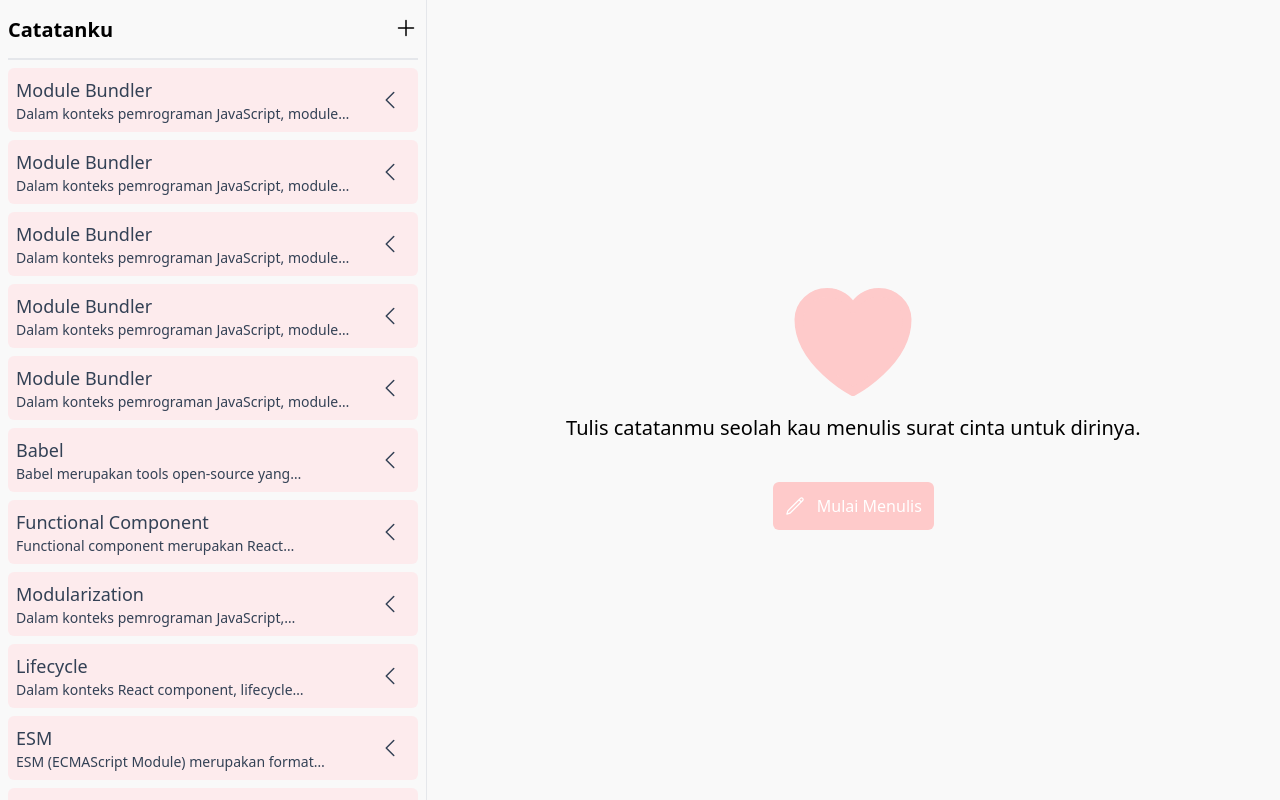
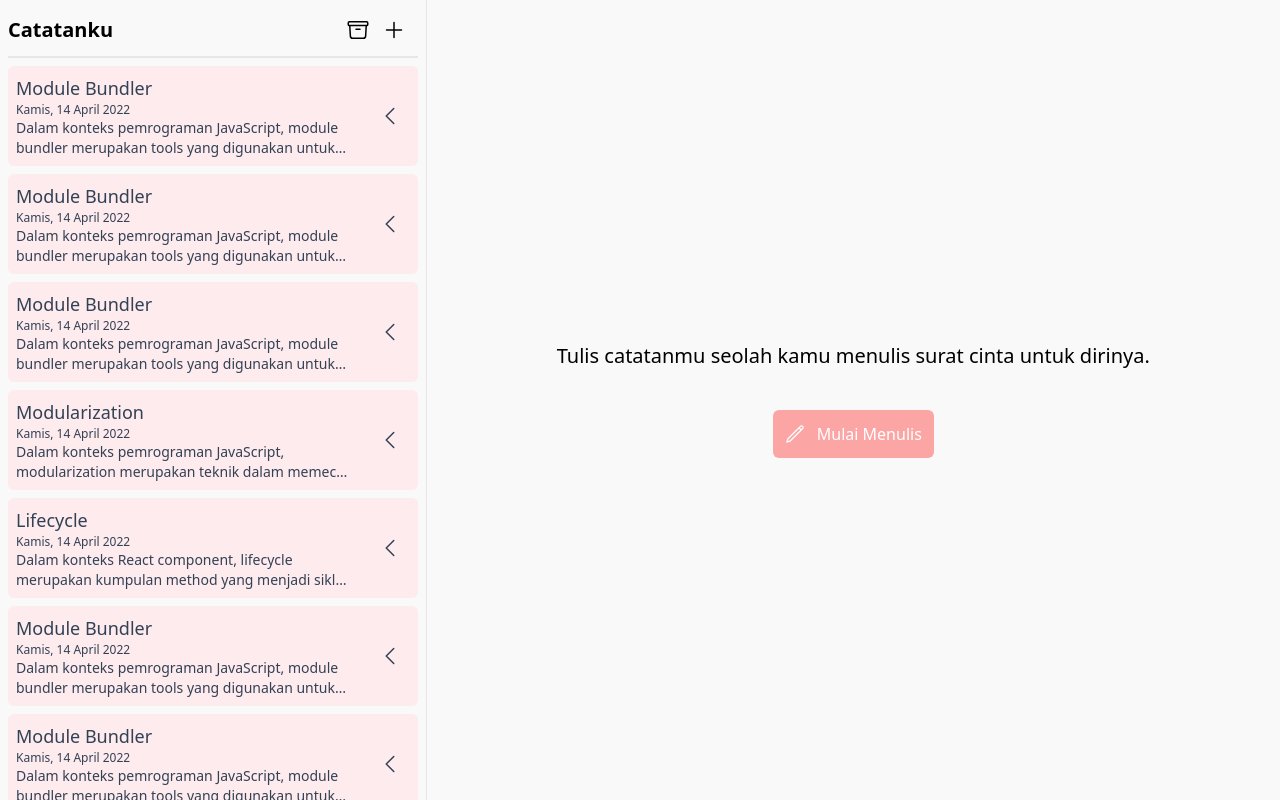
Before and after one commit to yuandahanif/chat-note, a React (Vite) app: page / in a window 1280 px wide. Built offline with nearby package versions, Linux system fonts and the light colour scheme.

Commit message:
feat: :sparkles: add archive and do data view

```diff
--- a/src/App.tsx
+++ b/src/App.tsx
@@ -4,15 +4,34 @@ import { getInitialData } from "./utils";
 
 function App() {
   const [notes, setNotes] = useState(getInitialData());
+  const [noteId, setNoteId] = useState<number | null>(null);
+  const [filter, setFilter] = useState<"unarchived" | "archived">("unarchived");
 
   const noteMemo = useMemo(() => {
-    const filteredData = notes.sort((p, n) => {
+    let filteredData = notes.sort((p, n) => {
       const p_date = new Date(p.createdAt).getTime();
       const n_date = new Date(n.createdAt).getTime();
       return n_date - p_date;
     });
+
+    filteredData = filteredData.filter((note) => {
+      return note.archived == (filter == "archived");
+    });
+
     return filteredData;
-  }, [notes]);
+  }, [notes, filter]);
+
+  const openNote = (id: number) => {
+    setNoteId(id);
+  };
+
+  const toggleArchivefilter = () => {
+    setNoteId(null);
+
+    setFilter((s) => {
+      return s == "archived" ? "unarchived" : "archived";
+    });
+  };
 
   const deleteNote = (id: number) => {
     setNotes((state) => {
@@ -21,15 +40,53 @@ function App() {
     });
   };
 
+  const toggleArchive = (id: number) => {
+    setNotes((state) => {
+      const newNotes = state.map((note) => {
+        if (note.id == id) {
+          note.archived = !note.archived;
+        }
+        return note;
+      });
+
+      return newNotes;
+    });
+  };
+
   return (
     <div className="mx-auto flex min-h-screen max-w-screen-2xl bg-main-white shadow-md">
-      <aside className="relative flex h-full max-h-screen w-full flex-col gap-y-5 overflow-y-auto overflow-x-hidden border-r p-2 pb-10 pt-0 md:w-1/3">
-        <div className=" flex flex-col">
+      <aside className="relative flex h-auto max-h-screen w-full flex-col gap-y-5 overflow-y-auto overflow-x-hidden border-r p-2 pb-5 pt-0 md:w-1/3">
+        <div className=" flex flex-col grow">
           <div className="sticky left-0 right-0 top-0 z-50 mb-2 flex justify-between border-b-2 bg-main-white pb-3 pt-4">
-            <h2 className="text-xl font-semibold">Catatanku</h2>
+            <h2 className="text-xl font-semibold">
+              {filter == "unarchived" ? "Catatanku" : "Arsip catatanku"}
+            </h2>
 
-            <div>
-              <button title="Tambah Catatan">
+            <div className="mr-3 flex gap-3">
+              <button
+                onClick={() => toggleArchivefilter()}
+                title="Arsip Catatan"
+                className="duration-300 hover:text-[#F4BFBF]"
+              >
+                <svg
+                  xmlns="http://www.w3.org/2000/svg"
+                  fill="none"
+                  viewBox="0 0 24 24"
+                  strokeWidth={1.5}
+                  stroke="currentColor"
+                  className="h-6 w-6"
+                >
+                  <path
+                    strokeLinecap="round"
+                    strokeLinejoin="round"
+                    d="M20.25 7.5l-.625 10.632a2.25 2.25 0 01-2.247 2.118H6.622a2.25 2.25 0 01-2.247-2.118L3.75 7.5M10 11.25h4M3.375 7.5h17.25c.621 0 1.125-.504 1.125-1.125v-1.5c0-.621-.504-1.125-1.125-1.125H3.375c-.621 0-1.125.504-1.125 1.125v1.5c0 .621.504 1.125 1.125 1.125z"
+                  />
+                </svg>
+              </button>
+              <button
+                title="Tambah Catatan"
+                className="duration-300 hover:text-[#F4BFBF]"
+              >
                 <svg
                   aria-label="Tambah"
                   xmlns="http://www.w3.org/2000/svg"
@@ -49,43 +106,41 @@ function App() {
             </div>
           </div>
 
-          <div className="flex flex-col gap-x-2 gap-y-2">
-            {noteMemo.map((note) => (
+          <div className="flex h-auto grow flex-col gap-x-2 gap-y-2">
+            {noteMemo.length > 0 ? (
+              noteMemo.map(
+                (note) =>
+                  note.archived == (filter == "archived") && (
                     <NoteListItem
                       key={note.id}
                       title={note.title}
                       body={note.body}
+                      created_at={note.createdAt}
+                      onDetailClick={() => openNote(note.id)}
                       onDelete={() => deleteNote(note.id)}
+                      onArchive={() => toggleArchive(note.id)}
                     />
-            ))}
+                  )
+              )
+            ) : (
+              <div className="my-auto flex h-auto w-full grow items-center justify-center">
+                <span>Tidak ada catatan.</span>
+              </div>
+            )}
           </div>
         </div>
       </aside>
 
       <main className="hidden flex-col md:flex md:w-2/3">
+        {noteId == null && (
           <div className="flex h-full w-full flex-col items-center justify-center">
-          <svg
-            xmlns="http://www.w3.org/2000/svg"
-            fill="currentColor"
-            viewBox="0 0 24 24"
-            strokeWidth={1.5}
-            stroke="currentColor"
-            className="h-36 w-36 text-red-200"
-          >
-            <path
-              strokeLinecap="round"
-              strokeLinejoin="round"
-              d="M21 8.25c0-2.485-2.099-4.5-4.688-4.5-1.935 0-3.597 1.126-4.312 2.733-.715-1.607-2.377-2.733-4.313-2.733C5.1 3.75 3 5.765 3 8.25c0 7.22 9 12 9 12s9-4.78 9-12z"
-            />
-          </svg>
-
             <span className="text-xl">
-            Tulis catatanmu seolah kau menulis surat cinta untuk dirinya.
+              Tulis catatanmu seolah kamu menulis surat cinta untuk dirinya.
             </span>
 
             <button
               type="button"
-            className="mt-10 flex items-center gap-3 rounded-md bg-red-200 p-3 text-white duration-300 hover:bg-red-300"
+              className="mt-10 flex items-center gap-3 rounded-md bg-red-300 p-3 text-white duration-300 hover:bg-red-400"
             >
               <svg
                 xmlns="http://www.w3.org/2000/svg"
@@ -105,6 +160,31 @@ function App() {
               <span>Mulai Menulis</span>
             </button>
           </div>
+        )}
+
+        {noteId != null && (
+          <div className="p-5">
+            <h1>Detail Module</h1>
+
+            <div>
+              <p>
+                Lorem ipsum dolor sit amet consectetur adipisicing elit. Atque
+                voluptatibus quis rerum repellendus explicabo unde minima.
+                Repellendus distinctio sit exercitationem illum et amet
+                consectetur, officiis suscipit vero quo possimus iste doloribus
+                laboriosam voluptatibus laborum nihil, repellat ullam alias
+                consequuntur. Dolore fugit nisi eaque dignissimos unde, sapiente
+                nemo ad neque impedit commodi quod soluta animi saepe iste quasi
+                excepturi dicta tempora. Nulla laboriosam, corporis
+                exercitationem quam nisi debitis iste amet sapiente voluptatum
+                incidunt cupiditate commodi necessitatibus magni sed impedit
+                eius vel facilis iusto. Qui voluptate vel minus velit
+                temporibus. Non perspiciatis molestiae voluptatibus reiciendis
+                maiores corporis voluptas doloribus obcaecati quae? Voluptas.
+              </p>
+            </div>
+          </div>
+        )}
       </main>
     </div>
   );
--- a/src/components/list/note_item.tsx
+++ b/src/components/list/note_item.tsx
@@ -1,13 +1,16 @@
 import { MouseEventHandler, useRef, useState } from "react";
 import { twMerge } from "tailwind-merge";
+import { showFormattedDate } from "../../utils";
 
 const NoteListItem: React.FC<{
   id?: string;
   title: string;
   body: string;
+  created_at: string;
   onDelete?: () => void;
   onArchive?: () => void;
-}> = ({ body, id, title, onArchive, onDelete }) => {
+  onDetailClick?: () => void;
+}> = ({ body, id, created_at, title, onArchive, onDelete, onDetailClick }) => {
   const [isMenuExpand, setIsMenuExpand] = useState(false);
 
   const toggleMenuExpand: MouseEventHandler<HTMLButtonElement> = (e) => {
@@ -19,13 +22,15 @@ const NoteListItem: React.FC<{
     <div className="flex items-stretch justify-start rounded-md bg-[#FDEBED] text-slate-700">
       <button
         type="button"
+        onClick={() => onDetailClick && onDetailClick()}
         className="w-full rounded-l-md p-2 duration-300 hover:bg-[#F4BFBF] hover:text-white"
       >
-        <div className="flex justify-start ">
+        <div className="flex justify-start flex-col items-start">
           <span className="line-clamp-1 text-lg font-medium">{title}</span>
+          <span className="text-xs">{showFormattedDate(created_at)}</span>
         </div>
         <div className="flex justify-start">
-          <p className="line-clamp-1 text-left text-sm">{body}</p>
+          <p className="line-clamp-2 text-left text-sm">{body}</p>
         </div>
       </button>
 
@@ -65,7 +70,7 @@ const NoteListItem: React.FC<{
           <button
             title="Arsipkan Catatan"
             onClick={() => {
-              onDelete && onDelete();
+              onArchive && onArchive();
             }}
             className="p-2 px-4 duration-300 hover:bg-[#FD8A8A] hover:text-white"
           >
--- a/src/utils/index.ts
+++ b/src/utils/index.ts
@@ -4,14 +4,14 @@ const getInitialData = () => [
     title: "Babel",
     body: "Babel merupakan tools open-source yang digunakan untuk mengubah sintaks ECMAScript 2015+ menjadi sintaks yang didukung oleh JavaScript engine versi lama. Babel sering dipakai ketika kita menggunakan sintaks terbaru termasuk sintaks JSX.",
     createdAt: "2022-04-14T04:27:34.572Z",
-    archived: false,
+    archived: true,
   },
   {
     id: 2,
     title: "Functional Component",
     body: "Functional component merupakan React component yang dibuat menggunakan fungsi JavaScript. Agar fungsi JavaScript dapat disebut component ia harus mengembalikan React element dan dipanggil layaknya React component.",
     createdAt: "2022-04-14T04:27:34.572Z",
-    archived: false,
+    archived: true,
   },
   {
     id: 3,
@@ -32,7 +32,7 @@ const getInitialData = () => [
     title: "ESM",
     body: "ESM (ECMAScript Module) merupakan format modularisasi standar JavaScript.",
     createdAt: "2022-04-14T04:27:34.572Z",
-    archived: false,
+    archived: true,
   },
   {
     id: 6,
@@ -67,14 +67,14 @@ const getInitialData = () => [
     title: "Module Bundler",
     body: "Dalam konteks pemrograman JavaScript, module bundler merupakan tools yang digunakan untuk menggabungkan seluruh modul JavaScript yang digunakan oleh aplikasi menjadi satu berkas.",
     createdAt: "2022-04-14T04:33:34.572Z",
-    archived: false,
+    archived: true,
   },
   {
     id: 11,
     title: "Module Bundler",
     body: "Dalam konteks pemrograman JavaScript, module bundler merupakan tools yang digunakan untuk menggabungkan seluruh modul JavaScript yang digunakan oleh aplikasi menjadi satu berkas.",
     createdAt: "2022-04-14T04:32:34.572Z",
-    archived: false,
+    archived: true,
   },
   {
     id: 12,
```
Lines whose indentation alone changed are shown as unchanged.
